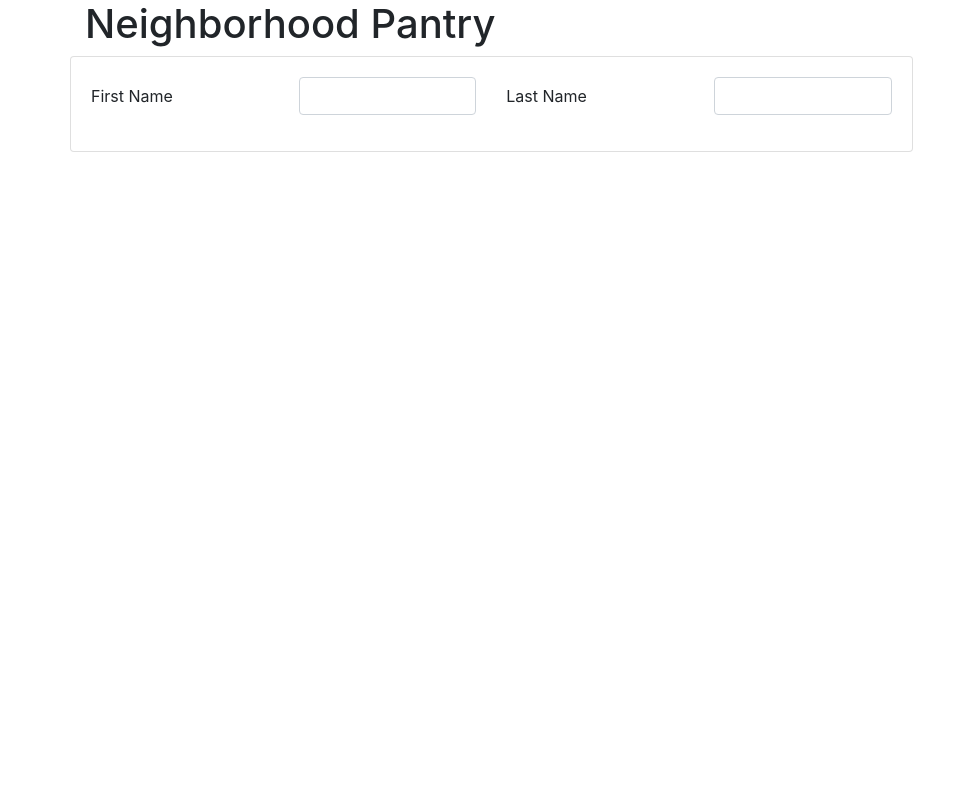
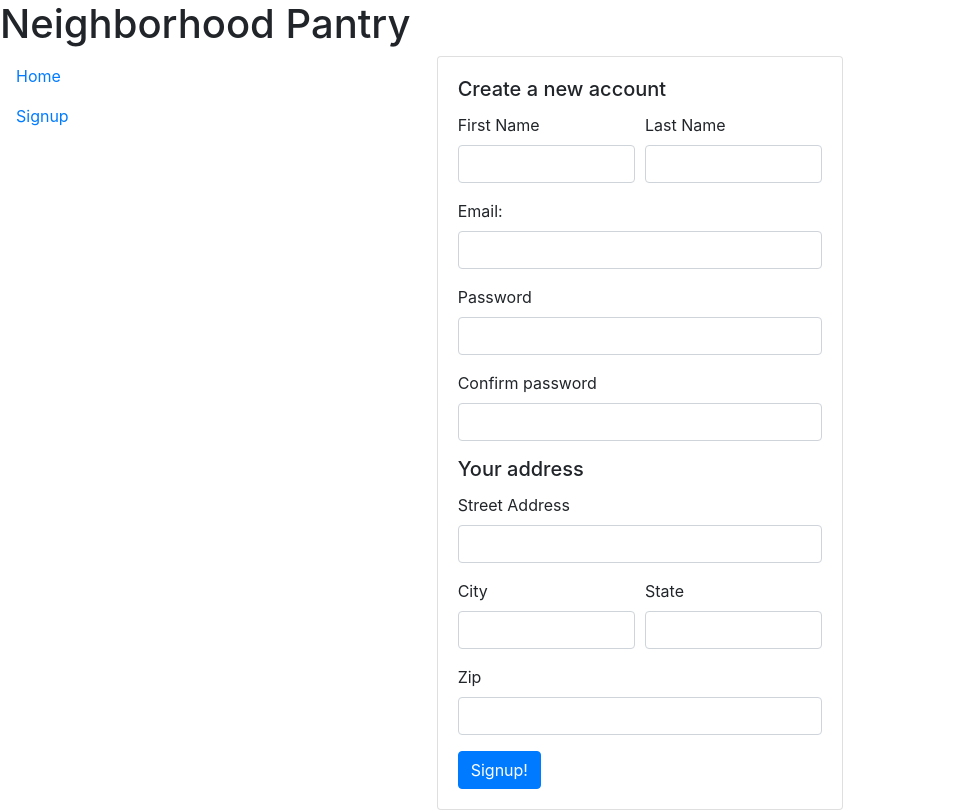
Before and after one commit to dcsim0n/neighborhood-pantry-frontend, a React (Create React App) app: page /signup in a window 1280 px wide. Shown: the whole page, without its empty margins (0-973 px from the left). Built offline with nearby package versions, Linux system fonts and the light colour scheme.

Commit message:
signup form handles changes and has a state, it allso looks nice

```diff
--- a/src/App.js
+++ b/src/App.js
@@ -7,6 +7,7 @@ import userReducer from './reducers/userReducer'
 
 import {Container,Row,Col} from 'react-bootstrap'
 import SignupForm from './components/SignupForm';
+import LeftNav from './components/LeftNav';
 
 const rootReducer = combineReducers({
   userReducer
@@ -17,7 +18,7 @@ const store = createStore(rootReducer)
 function App(props) {
   return (
     <Provider store={store}>
-      <Container>
+      <Container fluid="true">
         <Row>
           <Col>
 
@@ -26,10 +27,15 @@ function App(props) {
           </Col>
         </Row>
         <Row>
-          <Switch>
-            <Route path="/signup" render={()=><SignupForm/>} />
-            <Route path="/" render={()=> <h3>Hello World</h3>} />
-          </Switch>
+          <Col> <LeftNav /> </Col>
+          <Col>
+            <Switch>
+              <Route path="/signup" render={()=><SignupForm/>} />
+              <Route path="/" render={()=> <h3>Hello World</h3>} />
+            </Switch>
+
+          </Col>
+          <Col> {/*Right side content */}</Col>
         </Row>
     </Container>
       </Provider>
--- /dev/null
+++ b/src/components/LeftNav.js
@@ -0,0 +1,11 @@
+import React from 'react'
+import {Nav} from 'react-bootstrap'
+
+export default function LeftNav() {
+  return (
+    <Nav className="flex-column" >
+        <Nav.Link href="/">Home</Nav.Link>
+        <Nav.Link href="/signup">Signup </Nav.Link>
+    </Nav>
+  )
+}
--- a/src/components/SignupForm.js
+++ b/src/components/SignupForm.js
@@ -1,40 +1,86 @@
 import React, { Component } from 'react'
-import {Form, Col, Row, Card} from 'react-bootstrap'
+import {Form, Card, Button, Col} from 'react-bootstrap'
 export default class SignupForm extends Component {
     constructor(props) {
       super(props)
 
       this.state = {
-         firstName:"",
-         lastName:"",
-         email:"",
-         street:"",
-         city:"",
-         state:"",
-         zip:""
+         formFirstName:"",
+         formLastName:"",
+         formEmail:"",
+         formPassword:"",
+         formStreet:"",
+         formCity:"",
+         formState:"",
+         formZip:""
       }
     }
+    handleChange = (event) =>{
+      const stateAttr = event.target.id
+      this.setState({
+        [stateAttr]: event.target.value
+      })
+    }
 
+    handleSubmit = (event) =>{
+      event.preventDefault()
+
+      console.log('this.state', this.state)
+    }
   render() {
     return (
-      <div>
       <Card>
         <Card.Body>
+          <Card.Title>Create a new account</Card.Title>
             <Form>
-                    <Form.Group as={Row}>
-                        <Form.Label column >First Name</Form.Label>
-                        <Col>
-                            <Form.Control type="text" />
-                        </Col>
-                        <Form.Label column>Last Name</Form.Label>
-                        <Col>
-                            <Form.Control type="text" />
-                        </Col>
+              <Form.Row>
+                <Form.Group as={Col} controlId="formFirstName">
+                  <Form.Label >First Name</Form.Label>
+                  <Form.Control onChange={this.handleChange} value={this.state.formFirstName}type="text" />
                 </Form.Group>
+                <Form.Group as={Col} controlId="formLastName">
+                  <Form.Label >Last Name</Form.Label>
+                  <Form.Control onChange={this.handleChange} value={this.state.formLastName}type="text" />
+                </Form.Group>
+              </Form.Row>
+                <Form.Group controlId="formEmail">
+                  <Form.Label>Email:</Form.Label>
+                  <Form.Control onChange={this.handleChange} value={this.state.formEmail}type="email" />
+                </Form.Group>
+                <Form.Group controlId="formPassword">
+                  <Form.Label>Password</Form.Label>
+                  <Form.Control onChange={this.handleChange} value={this.state.formPassword} type="password" />
+                </Form.Group>
+                <Form.Group controlId="formConfirmPassword">
+                  <Form.Label>Confirm password</Form.Label>
+                  <Form.Control type="password" />
+                </Form.Group>
+
+            <Card.Title>Your address</Card.Title>
+              <Form.Group controlId="formStreet">
+                <Form.Label>Street Address</Form.Label>
+                <Form.Control onChange={this.handleChange} value={this.state.formStreet}type="text" />
+              </Form.Group>
+            <Form.Row>
+              <Form.Group as={Col} controlId="formCity">
+                <Form.Label>City</Form.Label>
+                <Form.Control onChange={this.handleChange} value={this.state.formCity} type="text" />
+              </Form.Group>
+              <Form.Group as={Col} controlId="formState">
+                <Form.Label>State</Form.Label>
+                <Form.Control onChange={this.handleChange} value={this.state.formState}type="text" />
+              </Form.Group>
+            </Form.Row>
+              <Form.Group controlId="formZip">
+                <Form.Label>Zip</Form.Label>
+                <Form.Control onChange={this.handleChange} value={this.state.formZip}type="text" />
+              </Form.Group>
+              <Button onClick={this.handleSubmit} variant="primary" type="submit">
+                Signup!
+              </Button>
             </Form>
         </Card.Body>
       </Card>
-      </div>
     )
   }
 }
```
Lines whose indentation alone changed are shown as unchanged.
